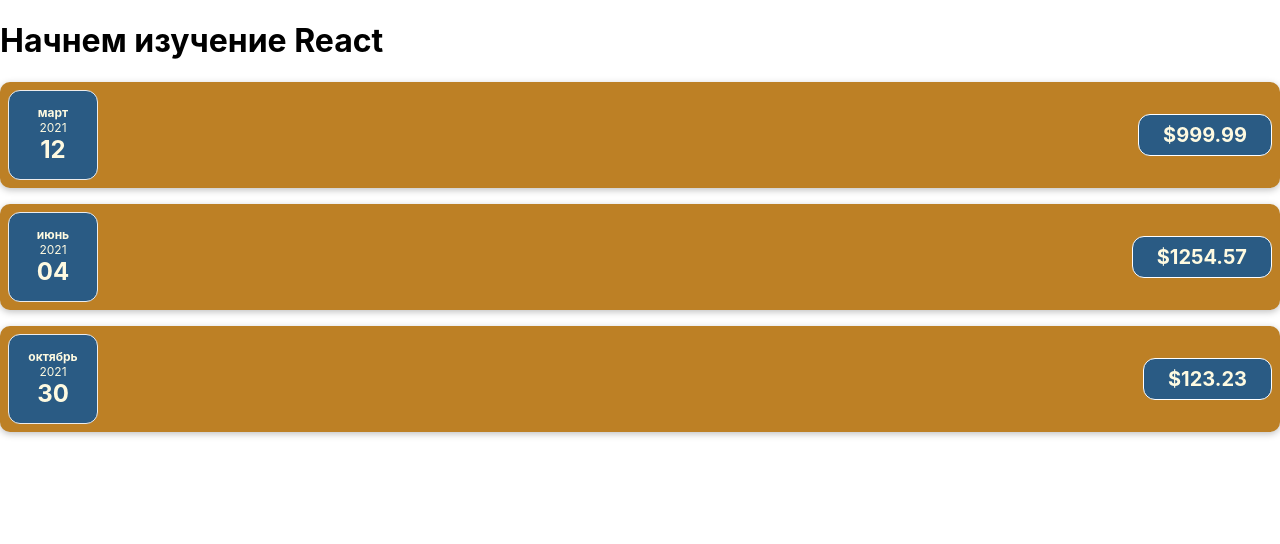
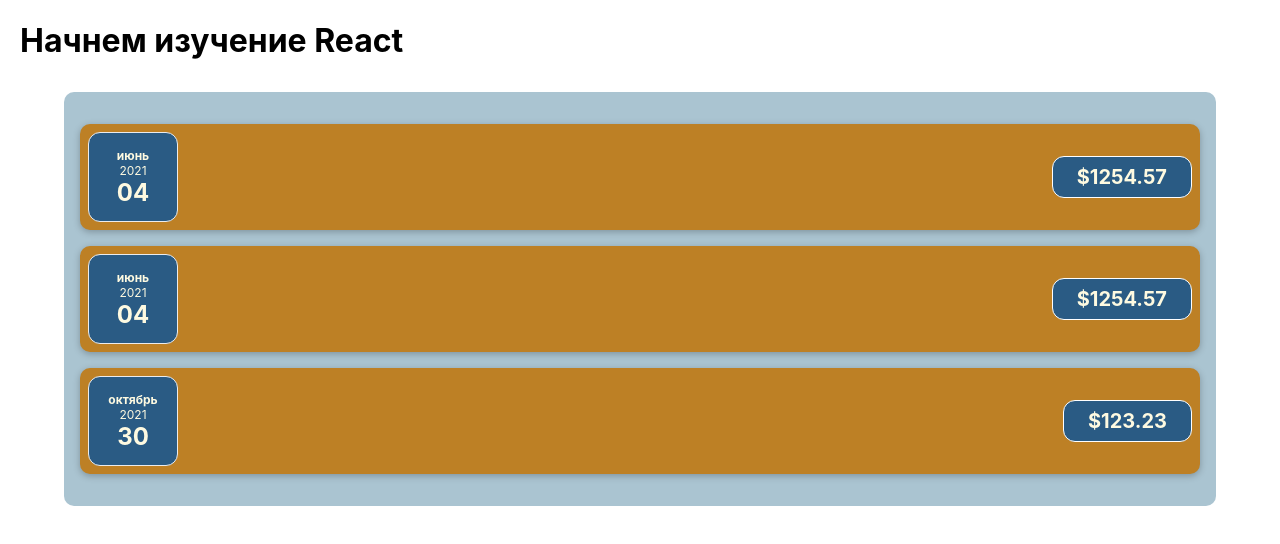
Before and after one commit to ZayMax1977/my-finance, a JavaScript app: page / in a window 1280 px wide. Shown: the top 544 px of the page. Built offline with nearby package versions, Linux system fonts and the light colour scheme.

Commit message:
3 контейнера в один + новый css

```diff
--- a/src/App.js
+++ b/src/App.js
@@ -1,4 +1,5 @@
-import CostItem from './components/CostItem'
+import Costs from './components/Costs'
+
 function App() {
 
   const costs =[
@@ -22,24 +23,8 @@
   return (
     <div>
       <h1>Начнем изучение React</h1>
-      <CostItem
-        date ={costs[0].date}
-        describtion={costs[0].describtion}
-        amount = {costs[0].amount}>
-      </CostItem>
 
-      <CostItem
-        date ={costs[1].date}
-        describtion={costs[1].describtion}
-        amount = {costs[1].amount}>
-      </CostItem>
-
-      <CostItem
-        date ={costs[2].date}
-        describtion={costs[2].describtion}
-        amount = {costs[2].amount}>
-      </CostItem>
-
+        <Costs costs = {costs}/>
 
     </div>
 
--- /dev/null
+++ b/src/components/Costs.css
@@ -0,0 +1,8 @@
+.costs {
+    padding: 1rem;
+    background-color: #aac4d1;
+    margin: 2rem auto;
+    width: 70rem;
+    max-width: 95%;
+    border-radius: 10px;
+  }
--- /dev/null
+++ b/src/components/Costs.js
@@ -0,0 +1,27 @@
+import CostItem from './CostItem'
+import './Costs.css'
+
+function Costs(props){
+
+    return(
+        <div className='costs'>
+        <CostItem
+            date ={props.costs[1].date}
+            describtion={props.costs[1].describtion}
+            amount = {props.costs[1].amount}/>
+
+      <CostItem
+        date ={props.costs[1].date}
+        describtion={props.costs[1].describtion}
+        amount = {props.costs[1].amount}/>
+
+
+      <CostItem
+        date ={props.costs[2].date}
+        describtion={props.costs[2].describtion}
+        amount = {props.costs[2].amount}/>
+      </div>
+    );
+}
+
+export default Costs
--- a/src/index.css
+++ b/src/index.css
@@ -1,5 +1,5 @@
 body {
-  margin: 0;
+  margin: 20px;
   font-family: -apple-system, BlinkMacSystemFont, 'Segoe UI', 'Roboto', 'Oxygen',
     'Ubuntu', 'Cantarell', 'Fira Sans', 'Droid Sans', 'Helvetica Neue',
     sans-serif;
```
